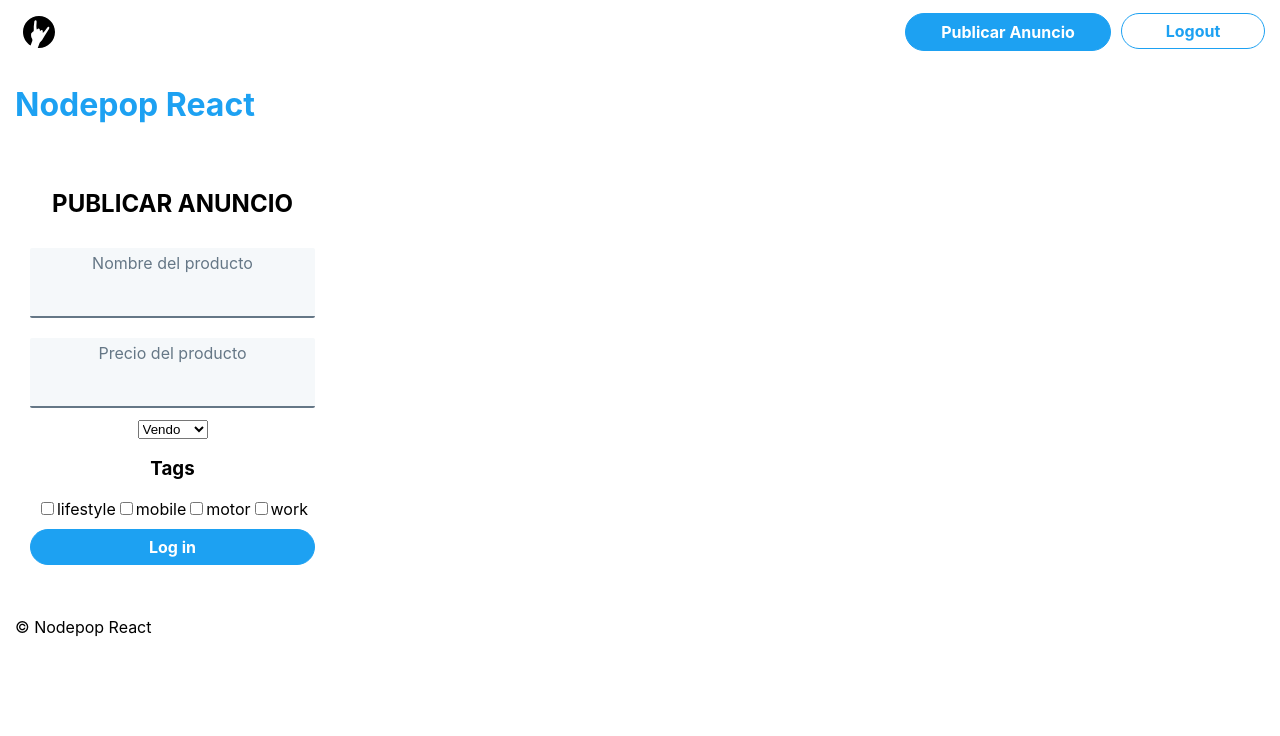
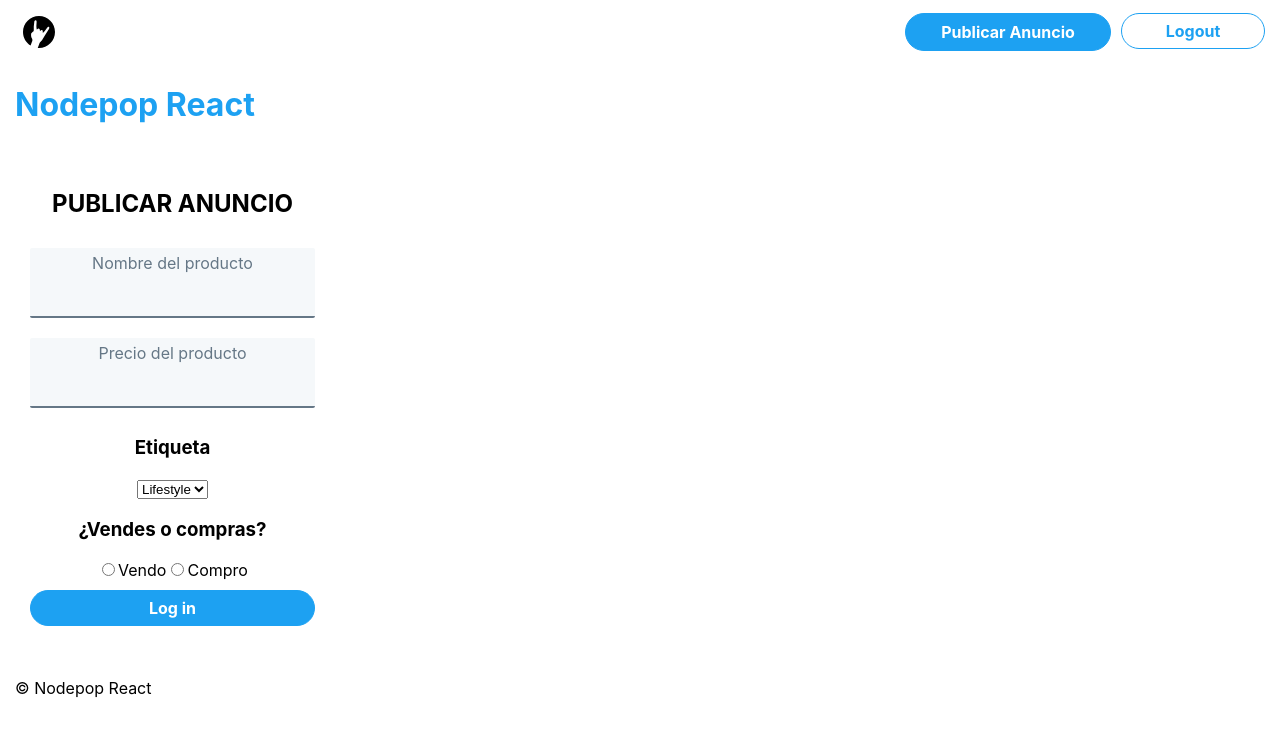
Before and after one commit to jaimeperezortega/nodepop-react, a React (Create React App) app in the folder nodepop-react/: page /new-ad in a window 1280 px wide. Shown: the top 736 px of the page. Built offline with nearby package versions, Linux system fonts and the light colour scheme; sample sign-in values are in the browser's storage.

Commit message:
Creado formulario para publicar anuncio sin imagen

```diff
--- a/nodepop-react/src/components/ads/NewAdFormCustomHook.js
+++ b/nodepop-react/src/components/ads/NewAdFormCustomHook.js
@@ -13,46 +13,25 @@ const NewAdFormWithCustomHook = () =>{
     const [formValues, handleInputChange] = useForm({
         title:"",
         price:"",
-        onSale:true,
-        lifestyle:false,
-        mobile:false,
-        motor:false,
-        work: false
+        tag:"",
 
     });
 
-    // const [checkedItems, setCheckedItems] = useState({tags:[]});
+    const [onSale, setOnSale] = useState(true);
 
-    // const handleChangeCheckbox = (event) =>{
-    //     // setCheckedItems({...checkedItems, tags.push(event.target.checked)})
-    //     const selectedTags = [];
-    //     // selectedTags.push(event.target.checked)
-    //     console.log(selectedTags)
-    // }
 
-    // useEffect(() => {
-    //     console.log("checkedItems: ", formValues)
 
-    // }, [formValues])
-
-    // const [selectValue, setSelectValue] = useState(true)
-
-    // const handleSelectChange = (event) =>{
-
-    //     setSelectValue(event.target.value)
-
-    // }
 
     const{title, price} = formValues;
-
-    useEffect (() =>{
-        console.log("cambio en el titulo");
-    }, [title])
 
 
     const handleSubmit = event =>{
         event.preventDefault();
         console.log(formValues)
+    }
+
+    const handleChangeOnCheckbox = event =>{
+        setOnSale(event.target.value);
     }
 
     return (
@@ -74,21 +53,40 @@ const NewAdFormWithCustomHook = () =>{
           onChange = {handleInputChange}
         />
 
+        <h3>Etiqueta</h3>
             <select
-                defaultValue={true}
-                name= "onSale"
+
+                name= "tag"
                 onChange={handleInputChange}
                 className="browser-default custom-select">
-                 <option selected value={true}>Vendo</option>
-                 <option value={false}>Compro</option>
+                 <option  value={"lifestyle"}>Lifestyle</option>
+                 <option value={"mobile"}>Mobile</option>
+                 <option value={"motor"}>Motor</option>
+                 <option value={"work"}>Work</option>
 
             </select>
         <div>
-        <h3>Tags</h3>
-            <Checkbox onChange={handleInputChange} name= "lifestyle" title= "lifestyle" checked={true}/>
-            <Checkbox onChange={handleInputChange} name= "mobile" title= "mobile" checked="mobile" />
-            <Checkbox onChange={handleInputChange} name= "motor" title= "motor" checked="motor" />
-            <Checkbox onChange={handleInputChange} name= "work" title= "work" checked="work" />
+        <h3>¿Vendes o compras?</h3>
+        <label>
+            <input
+            type="radio"
+            value= "sell"
+            name="onSale"
+            checked={onSale === "sell"}
+            onChange={handleChangeOnCheckbox} />
+            Vendo
+      </label>
+      <label>
+            <input
+            name="onSale"
+            type="radio"
+            checked={onSale === "buy"}
+            value= "buy"
+            onChange={handleChangeOnCheckbox} />
+            Compro
+      </label>
+
+
 
         </div>
 
--- a/nodepop-react/src/components/auth/LoginForm.js
+++ b/nodepop-react/src/components/auth/LoginForm.js
@@ -96,12 +96,8 @@ LoginForm.defaultProps = { //Es buena idea pasar por defaukt props los que sean
         onChange = {handleInputChange}
       />
 
-    <Checkbox clickOnCheckBox={clickOnCheckBox} />
-    <select name="select">
-  <option value="value1">Value 1</option>
-  <option value="value2" selected>Value 2</option>
-  <option value="value3">Value 3</option>
-</select>
+    <Checkbox value={true} title="Mantener sesión" onChange={clickOnCheckBox} />
+
       <Button type="submit" className="loginForm-submit" variant="primary" disabled={isLoading || !credentials.email || !credentials.password} > {/*Con este condicional establezaco si el botón está o no habilitado en función del estado del componente. Si no hay valor en username o en password, el botón queda deshabilitado}*/}
 
 
--- a/nodepop-react/src/components/shared/SessionCheckBox.js
+++ b/nodepop-react/src/components/shared/SessionCheckBox.js
@@ -5,13 +5,13 @@ import classNames from 'classnames';
 
 
 
-function Checkbox({clickOnCheckBox, title, value, name}) {
+function Checkbox({onChange, title, value, name}) {
 
 
   return (
     <label>
     <input
-      onClick = {clickOnCheckBox}
+      onChange = {onChange}
       name={name}
       checked= {value}
       type="checkbox"
```
